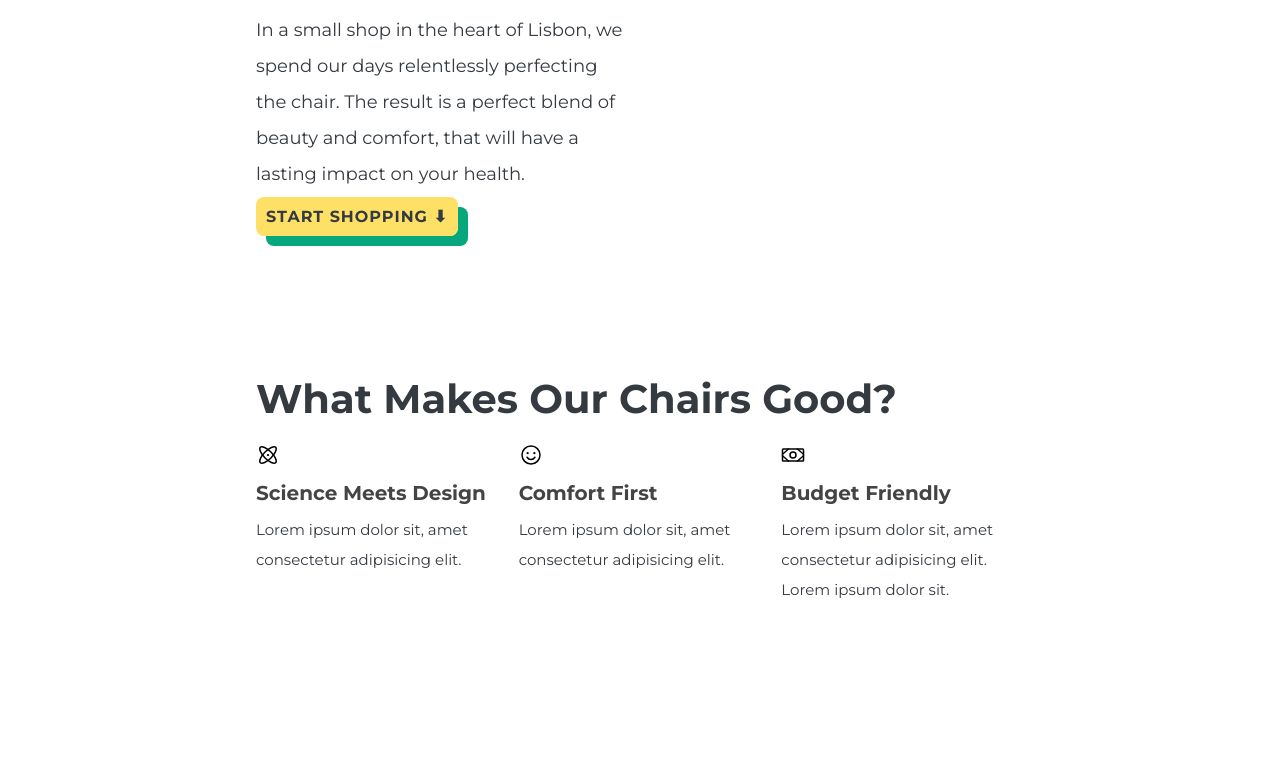
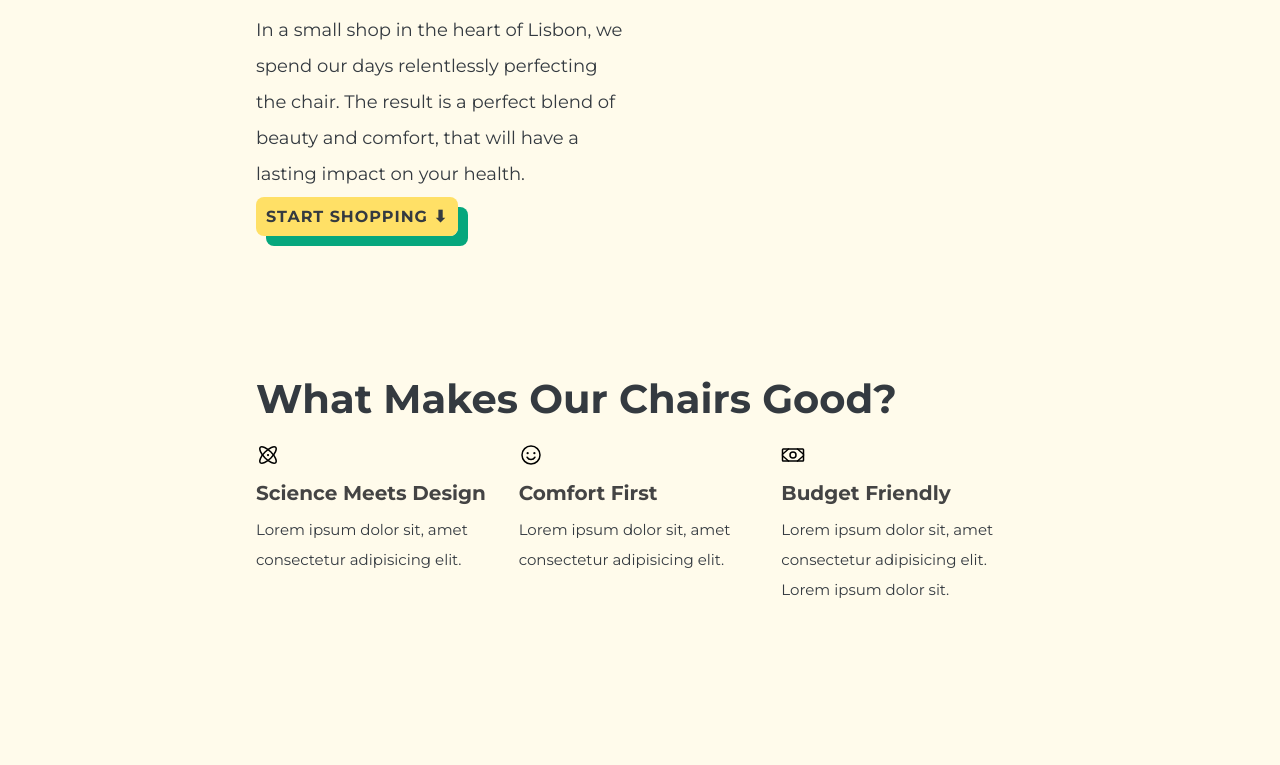
Before and after one commit to Hasan-aga/practice, a plain HTML site: page flex-header/index.html in a window 1280 px wide. Shown: the part 846-1611 px from the top of the page. Drawn offline with Linux system fonts and the light colour scheme.

Commit message:
set background of all page

```diff
--- a/flex-header/style.css
+++ b/flex-header/style.css
@@ -4,6 +4,10 @@
   padding: 0;
   box-sizing: border-box;
   font-family: "Montserrat", sans-serif;
+}
+
+body {
+  background-color: hsla(49, 100%, 87%, 0.295);
 }
 
 html {
```
